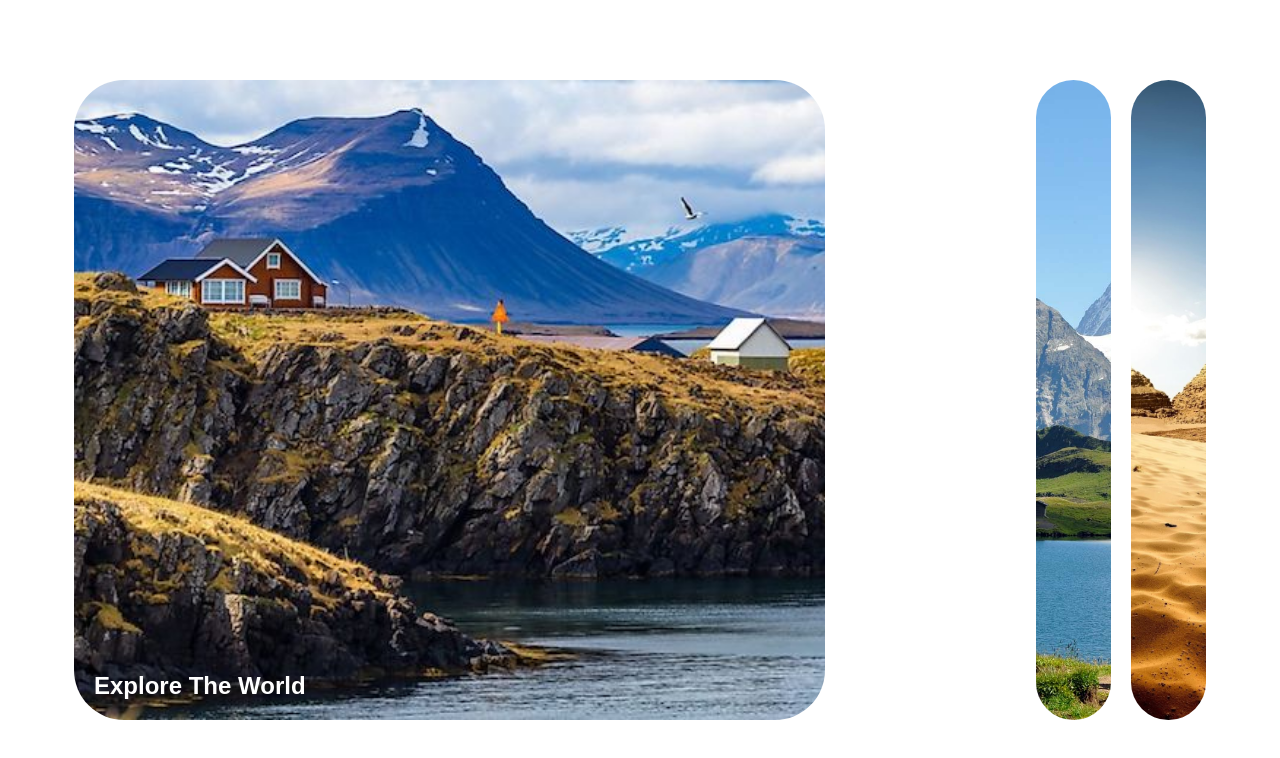
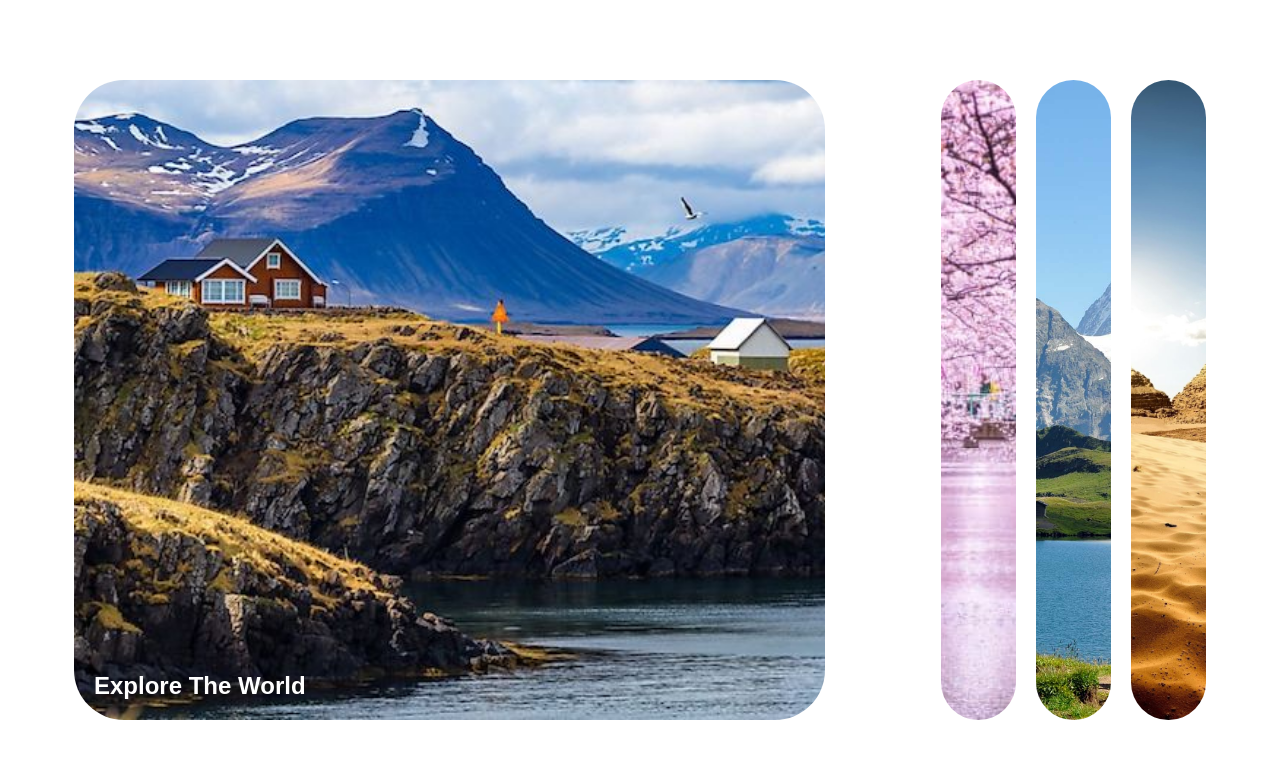
Before and after one commit to thuytruongjp/Traveldiscover, a plain HTML site: page index.html in a window 1280 px wide. Drawn offline with Linux system fonts and the light colour scheme; a web font is replaced by a local one.

Commit message:
Tiffanygogo

```diff
--- a/index.html
+++ b/index.html
@@ -15,7 +15,7 @@
             <div class="panel" style="background-image: url('images/img2.jpg')">
                 <h3>Vience Italy</h3>
             </div>
-            <div class="panel" style="background-image: url('images/img3.jpg')">
+            <div class="panel" style="background-image: url('images/img3.jpeg')">
                 <h3>Sakura Japan</h3>
             </div>
             <div class="panel" style="background-image: url('images/img4.jpg')">
```
